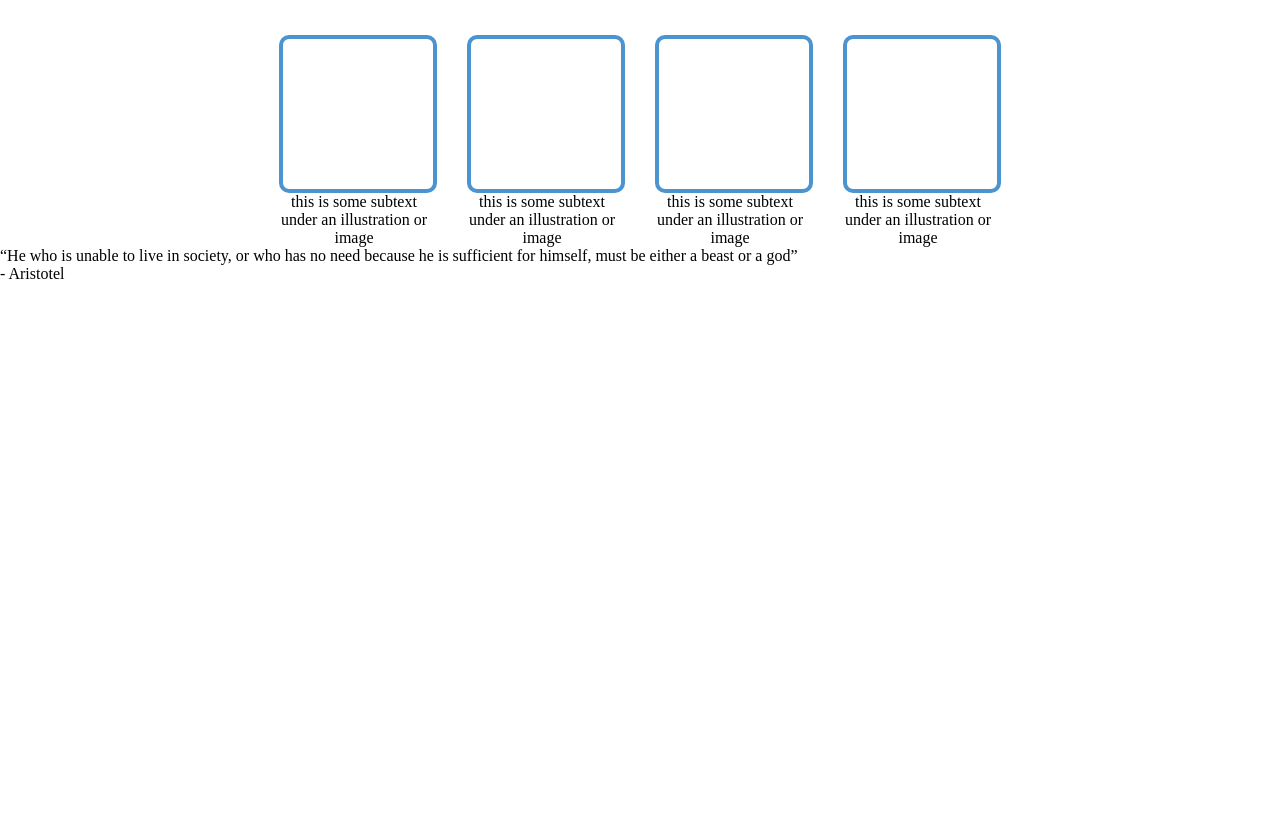
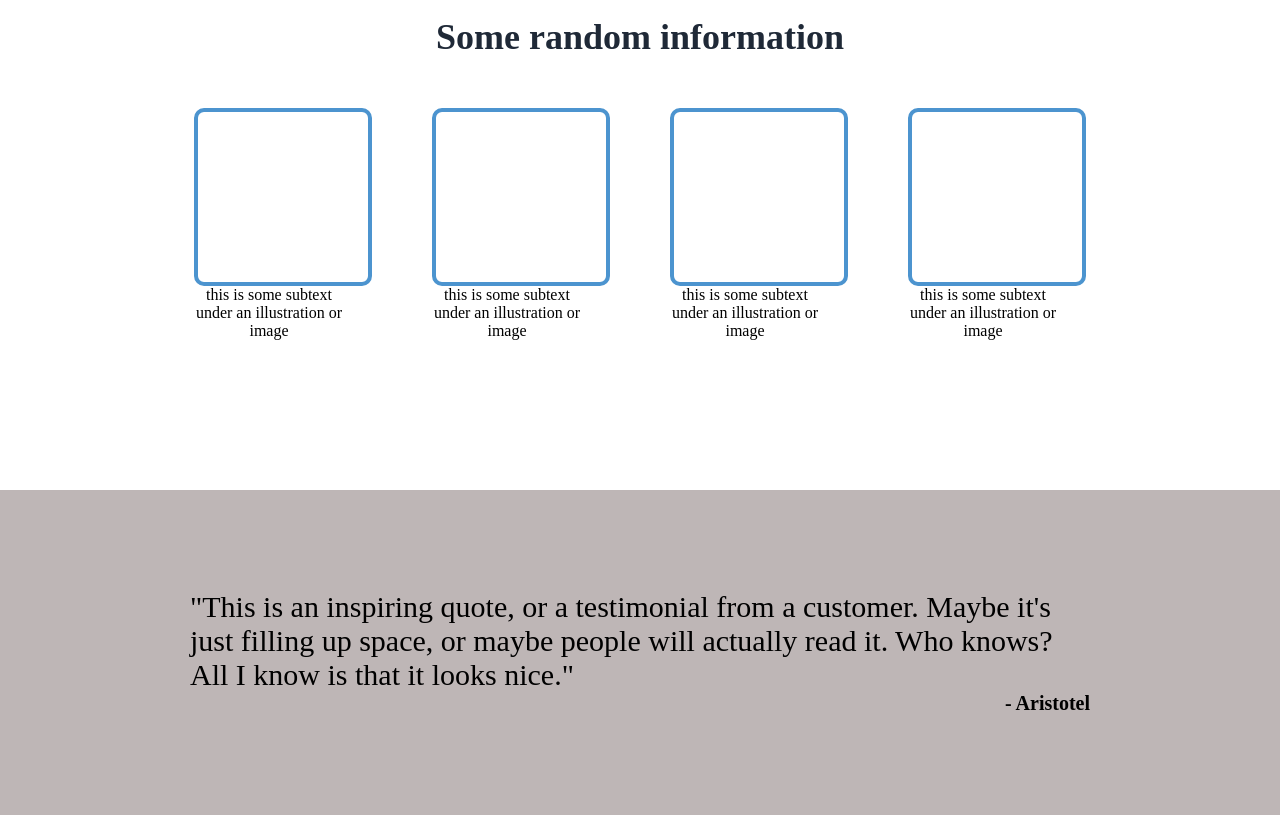
Before and after one commit to BahkoHatake/odin-landing-page, a plain HTML site: page index.html in a window 1280 px wide. Shown: the part 752-1567 px from the top of the page. Before the commit the page ends 1035 px from the top, so only its background shows below. Drawn offline with Linux system fonts and the light colour scheme.

Commit message:
add style on third section

```diff
--- a/index.html
+++ b/index.html
@@ -50,7 +50,7 @@
     </div>
     <div class="third">
         <div class="quote">
-            <div class="real">“He who is unable to live in society, or who has no need because he is sufficient for himself, must be either a beast or a god”</div>
+            <div class="real">"This is an inspiring quote, or a testimonial from a customer. Maybe it's just filling up space, or maybe people will actually read it. Who knows? All I know is that it looks nice."</div>
             <div class="ps">- Aristotel</div>
         </div>
     </div>
--- a/styl.css
+++ b/styl.css
@@ -68,19 +68,20 @@ ul{
 
 }
 .image-one{
-    background-color: peru;
+    background-color: rgb(255, 165, 76);
     display: flex;
     justify-content: center;
     align-items: center;
     width:500px;
     height:300px;
     border-radius: 8px;
+    border: 7px rgb(201, 130, 60) solid;
 }
 .main button:hover{
     background-color:#4a8efa
 }
 .second{
-    margin-top: 90px;
+    margin:150px 0;
     display: flex;
     flex-direction: column;
     gap:50px;
@@ -96,15 +97,15 @@ ul{
 .pic-contain{
     display: flex;
     justify-content: center;
-    gap:30px;
+    gap:60px;
 }
 .container{
     display: flex;
     flex-direction: column;
 }
 .pic{
-    width: 150px;
-    height: 150px;
+    width: 170px;
+    height: 170px;
     border: 4px rgb(76, 148, 207) solid;
     border-radius: 10px;
 }
@@ -114,3 +115,22 @@ ul{
     flex:none;
     width: 150px;
 }
+.third{
+    display:flex;
+    justify-content: center;
+    align-items: center;
+    background-color: rgb(190, 182, 182);
+    padding:100px;}
+.quote{
+    display:flex;
+    flex-direction: column;
+    width: 900px;
+}
+.real{
+    font-size: 30px;
+}
+.ps{
+    align-self: flex-end;
+    font-size:20px;
+    font-weight: 700;
+}
```
